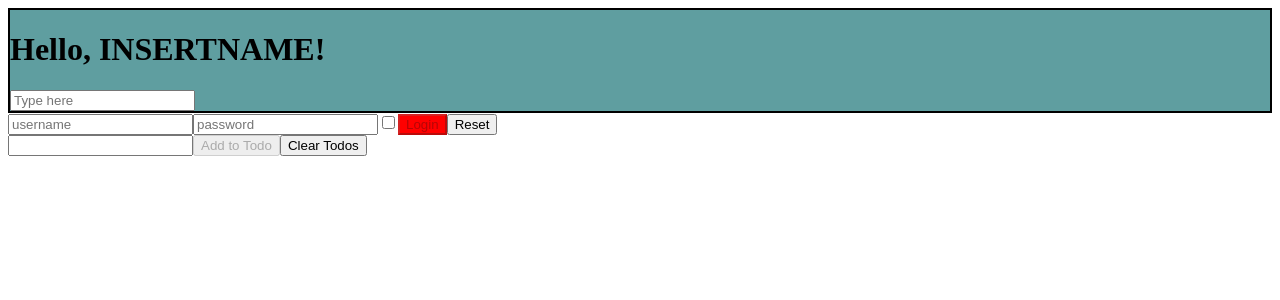
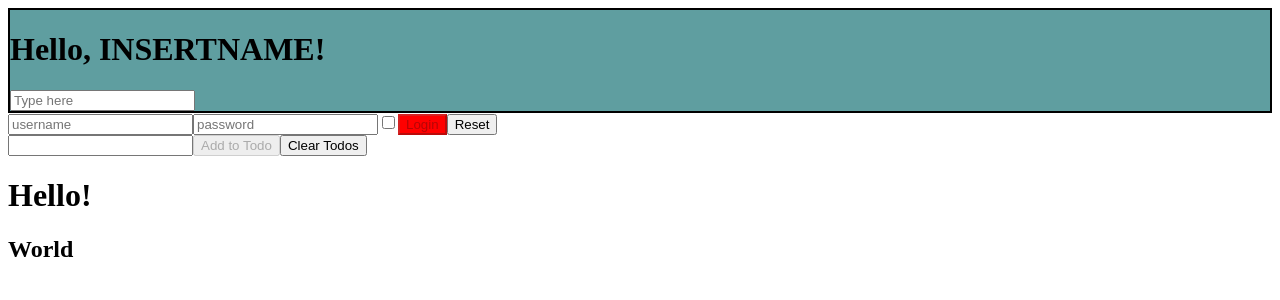
Before and after one commit to FabioViscuso/exerc-react, a React (Create React App) app: page / in a window 1280 px wide. Shown: the top 300 px of the page. Built offline with nearby package versions, Linux system fonts and the light colour scheme.

Commit message:
feat: Component Composition-01

```diff
--- a/src/App.js
+++ b/src/App.js
@@ -1,6 +1,7 @@
 import InteractiveWelcome from "./InteractiveWelcome";
 import TodoList from "./TodoList";
 import Login from "./Login";
+import Container from "./Container";
 /* import UncontrolledLogin from "./UncontrolledLogin"; */
 
 function App() {
@@ -9,6 +10,10 @@ function App() {
         <Login />
         {/* <UncontrolledLogin /> */}
         <TodoList />
+        <Container>
+            <h1>Hello!</h1>
+            <h2>World</h2>
+        </Container >
     </div>)
 }
 
--- /dev/null
+++ b/src/Container.js
@@ -0,0 +1,9 @@
+import { Component } from 'react';
+
+class Container extends Component {
+    render() {
+        return (<div>{this.props.children}</div>)
+    }
+}
+
+export default Container;
```
